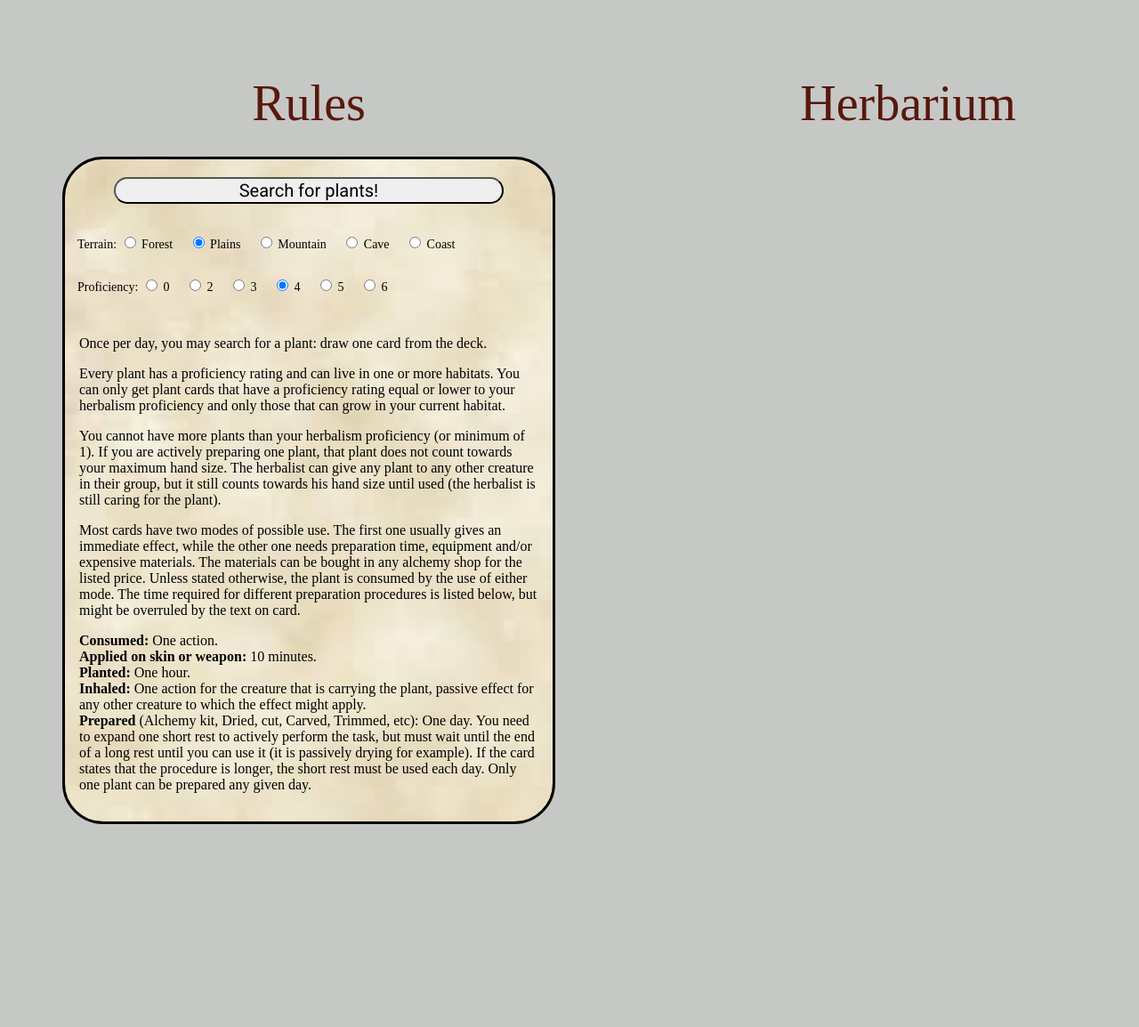
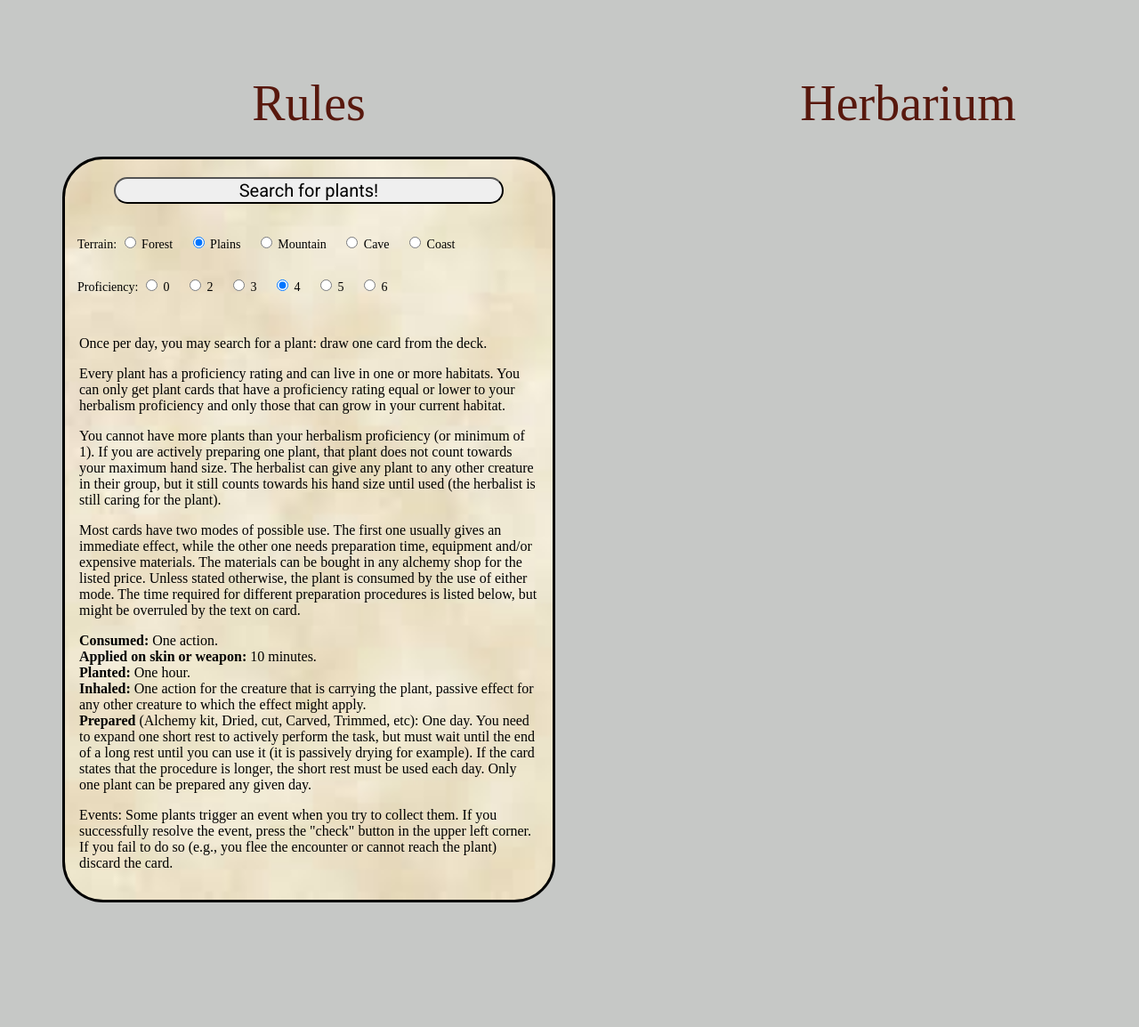
Before and after one commit to VitoJanko/DungeonsAndPlants, a Flask app: page / in a window 1280 px wide; the page is wider, and only the part inside the window is pictured. Shown: that part at 89% size. Before the commit the page ends 926 px from the top of that part, so only its background shows below. Run offline with Flask 2, Linux system fonts and the light colour scheme; some web fonts are replaced.

Commit message:
Event rules added

```diff
--- a/app/templates/index.html
+++ b/app/templates/index.html
@@ -121,6 +121,11 @@
         longer, the short rest must be used each day. Only one plant can be prepared
         any given day. <br />
         </p>
+
+        <p>Events: Some plants trigger an event when you try to collect them.
+          If you successfully resolve the event, press the "check" button in the
+         upper left corner. If you fail to do so (e.g., you flee the encounter
+         or cannot reach the plant) discard the card. </p>
       </div>
     </div>
   </div>
```
